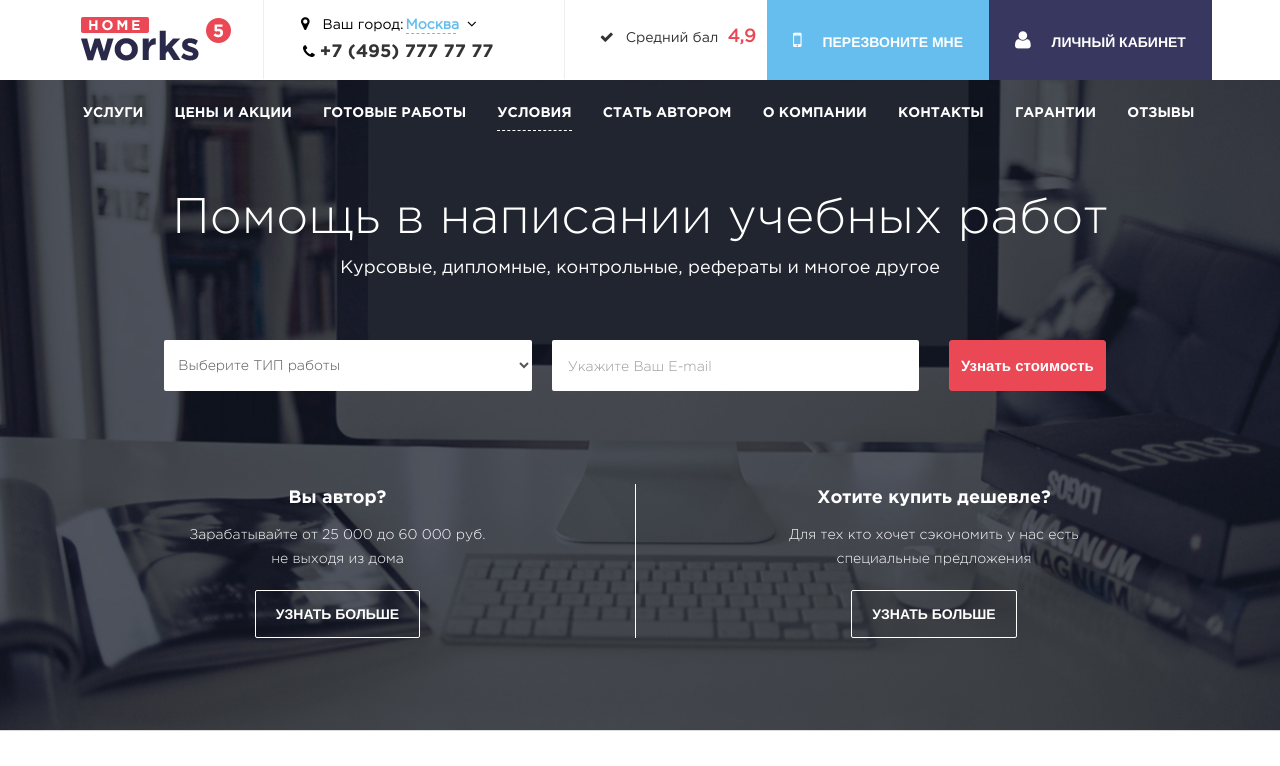
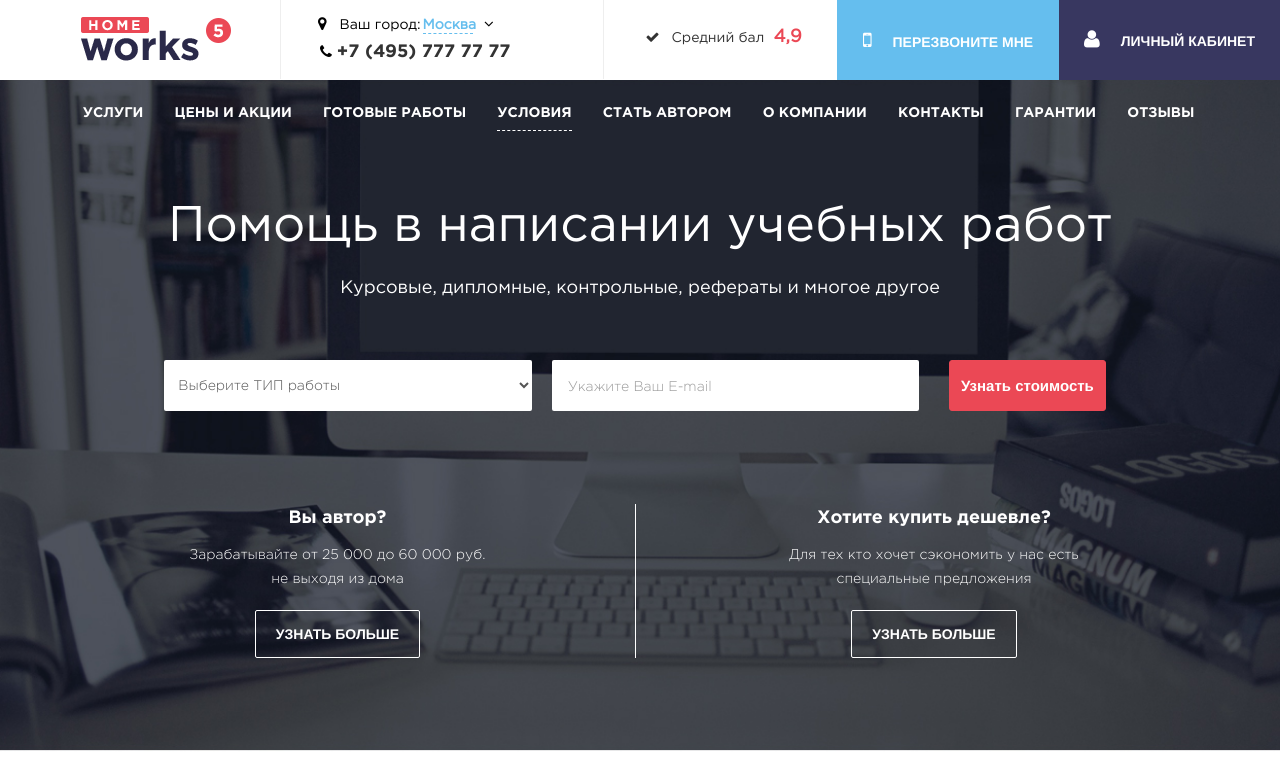
Before and after one commit to DzmitryGrom/home-works, a plain HTML site: page index.html in a window 1280 px wide. Shown: the top 766 px of the page. Drawn offline with Linux system fonts and the light colour scheme.

Commit message:
fix top navigation

```diff
--- a/css/result.css
+++ b/css/result.css
@@ -93,7 +93,6 @@
 }
 button.btn-pop-up-xl {
   border-radius: 0;
-  padding: 30px 26px;
   font-size: 14px;
   vertical-align: top;
   border: none;
@@ -180,10 +179,12 @@
 .btn-call-me {
   background-color: #65beee;
   color: #fff;
-}
-.btn-enter {
+  padding: 30px 26px;
+}
+button.btn-enter {
   background-color: #383760;
   color: #fff;
+  padding: 29px 25px;
 }
 .btn-more {
   background-color: transparent;
@@ -504,9 +505,9 @@
 .navbar-header-top {
   background-color: #fff;
   height: 80px;
-  padding: 0px 80px 0px 80px;
+  max-height: 80px;
+  padding: 0px 0px 0px 80px;
   font-size: 0;
-  white-space: nowrap;
   overflow: hidden;
 }
 .navbar-header-top_box-location-text {
@@ -540,10 +541,9 @@
 }
 .navbar-header-top_buttons {
   display: inline-block;
-  width: 39%;
   white-space: nowrap;
   font-size: 0;
-  text-align: right;
+  float: right;
 }
 .text-dotted {
   position: relative;
@@ -709,15 +709,7 @@
 }
 @media (max-width: 1251px) {
   .navbar-header-top {
-    padding: 0px 10px 0px 10px;
-  }
-  .navbar-header-top_buttons {
-    text-align: right;
-    float: right;
-    margin-right: 30px;
-  }
-  button.btn-pop-up-xl {
-    padding: 28px 10px 28px 10px;
+    padding: 0px 0px 0px 10px;
   }
   .navbar-header-top_box-location {
     width: 18%;
@@ -729,9 +721,6 @@
     width: 15%;
     padding-left: 0;
   }
-  .navbar-header-top {
-    height: 75px;
-  }
   .navbar-header-top,
   .navbar-header-top_box-location,
   .navbar-header-top_evaluation {
@@ -755,12 +744,13 @@
 @media (max-width: 962px) {
   .navbar-header-top_buttons {
     width: 400px;
-    margin-right: 10px;
-  }
-}
-@media (min-width: 1301px) {
-  .navbar-header-top_buttons {
-    float: right;
+    margin-right: 5px;
+  }
+  button.btn-call-me {
+    padding: 30px 18px;
+  }
+  button.btn-enter {
+    padding: 29px 19px;
   }
 }
 /* content-box-top */
@@ -769,7 +759,7 @@
   background-size: cover;
   background-position: center center;
   padding-top: 75px;
-  margin-top: -1px;
+  margin-top: -3px;
 }
 .content-box-top_bg form {
   margin: 19px 0px 33px 0px;
@@ -793,9 +783,7 @@
 }
 .content-box-top-text-xl {
   font-size: 24px;
-  font-family: "GothamProLight";
-  margin: 22px 0px 0px 0px;
-  line-height: 30px;
+  line-height: 1;
 }
 .content-box-top-text-xs_top {
   font-size: 14px;
--- a/styles.less
+++ b/styles.less
@@ -89,7 +89,6 @@ a:focus{
 }
 button.btn-pop-up-xl{
   border-radius: 0;
-  padding: 30px 26px;
   font-size: 14px;
   vertical-align: top;
   border: none;
@@ -180,10 +179,12 @@ button.btn.btn-tomorrow:hover{
 .btn-call-me{
   background-color: #65beee;
   color: #fff;
-}
-.btn-enter{
+  padding: 30px 26px;
+}
+button.btn-enter{
   background-color: #383760;
   color: #fff;
+  padding: 29px 25px;
 }
 .btn-more{
   background-color: transparent;
@@ -522,9 +523,9 @@ button.more.btn-enter{
 .navbar-header-top{
   background-color: #fff;
   height: 80px;
-  padding: 0px 80px 0px 80px;
+  max-height: 80px;
+  padding: 0px 0px 0px 80px;
   font-size: 0;
-  white-space: nowrap;
   overflow: hidden;
 }
 
@@ -559,10 +560,9 @@ button.more.btn-enter{
 }
 .navbar-header-top_buttons{
   display: inline-block;
-  width: 39%;
   white-space: nowrap;
   font-size: 0;
-  text-align: right;
+  float: right
 }
 .text-dotted{
   position: relative;
@@ -738,17 +738,10 @@ a.navbar-brand{
 }
 @media(max-width: 1251px){
   .navbar-header-top{
-    padding: 0px 10px 0px 10px;
-  }
-
-  .navbar-header-top_buttons{
-    text-align: right;
-    float: right;
-    margin-right: 30px;
-  }
-  button.btn-pop-up-xl{
-      padding: 28px 10px 28px 10px;
-  }
+    padding: 0px 0px 0px 10px;
+  }
+
+
   .navbar-header-top_box-location{
     width: 18%;
     white-space: nowrap;
@@ -759,9 +752,7 @@ a.navbar-brand{
     width: 15%;
     padding-left: 0;
   }
-  .navbar-header-top{
-    height: 75px;
-  }
+
   .navbar-header-top,.navbar-header-top_box-location, .navbar-header-top_evaluation{
     text-align: center
   }
@@ -784,14 +775,16 @@ a.navbar-brand{
 @media(max-width: 962px){
   .navbar-header-top_buttons{
     width: 400px;
-    margin-right: 10px;
-  }
-}
-@media(min-width: 1301px){
-  .navbar-header-top_buttons{
-    float: right;
-  }
-}
+    margin-right: 5px;
+  }
+  button.btn-call-me{
+    padding: 30px 18px;
+  }
+  button.btn-enter{
+    padding: 29px 19px;
+  }
+}
+
 
 
 
@@ -807,7 +800,7 @@ a.navbar-brand{
   background-size: cover;
   background-position: center center;
   padding-top: 75px;
-  margin-top: -1px;
+  margin-top: -3px;
 }
 .content-box-top_bg form{
   margin: 19px 0px 33px 0px;
@@ -830,9 +823,8 @@ a.navbar-brand{
 }
 .content-box-top-text-xl{
   font-size: 24px;
-  font-family: "GothamProLight";
-  margin: 22px 0px 0px 0px;
-  line-height: 30px;
+
+  line-height: 1;
 }
 .content-box-top-text-xs_top{
   font-size: 14px;
```
Also changed, not shown: index.html (+4 -2 lines).
